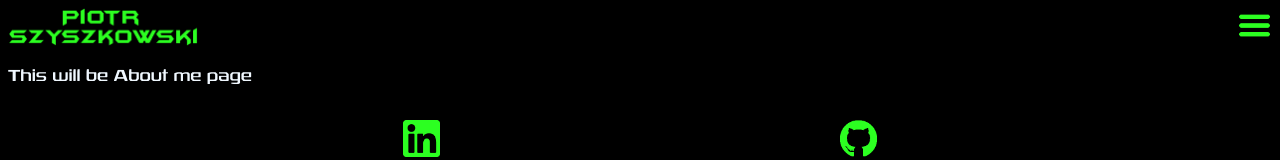
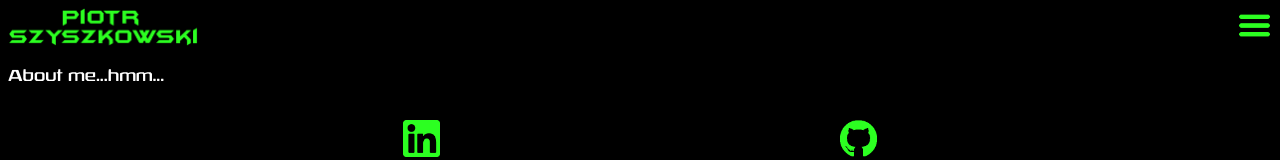
Before and after one commit to Piotr-Szyszkowski/ps-portfolio, a React (Create React App) app: page /aboutme in a window 1280 px wide. Shown: the top 160 px of the page. Built offline with nearby package versions, Linux system fonts and the light colour scheme.

Commit message:
started about me page

```diff
--- a/src/App.scss
+++ b/src/App.scss
@@ -8,9 +8,9 @@
   color: #2cff21;
 }
 
-.about_text_temp {
+.AboutMe__MainText {
   font-family: "Rexila";
-  color: aliceblue;
+  color: white;
 }
 
 .DropdownMenu {
@@ -83,15 +83,6 @@
   margin: 5px 5px 5px 5px;
 }
 
-.Navbar {
-  display: flex;
-  justify-content: space-between;
-}
-
-.Navbar__MainPic {
-  width: 12em;
-}
-
 .Home {
   background-image: url("/Images/me_02_small_320.png");
   background-size: cover;
@@ -140,4 +131,12 @@
   margin: 5px 5px 0px 5px;
 }
 
+.Navbar {
+  display: flex;
+  justify-content: space-between;
+}
+
+.Navbar__MainPic {
+  width: 12em;
+}
 //the color - 2cff21
--- a/src/Components/AboutMe.jsx
+++ b/src/Components/AboutMe.jsx
@@ -1,7 +1,7 @@
 const AboutMe = () => {
   return (
-    <div>
-      <p className="about_text_temp">This will be About me page</p>
+    <div className="AboutMe">
+      <p className="AboutMe__MainText">About me...hmm...</p>
     </div>
   );
 };
--- a/src/Components/Home.jsx
+++ b/src/Components/Home.jsx
@@ -2,7 +2,7 @@ const Home = () => {
   return (
     <div className="Home">
       <p className="Home__MainText">
-        Hello! <br /> I am Piotr and I am <br /> an aspiring web developer
+        Hello! <br /> I am Piotr <br /> an aspiring web developer
       </p>
 
       <div className="Home__MyStack">
```
